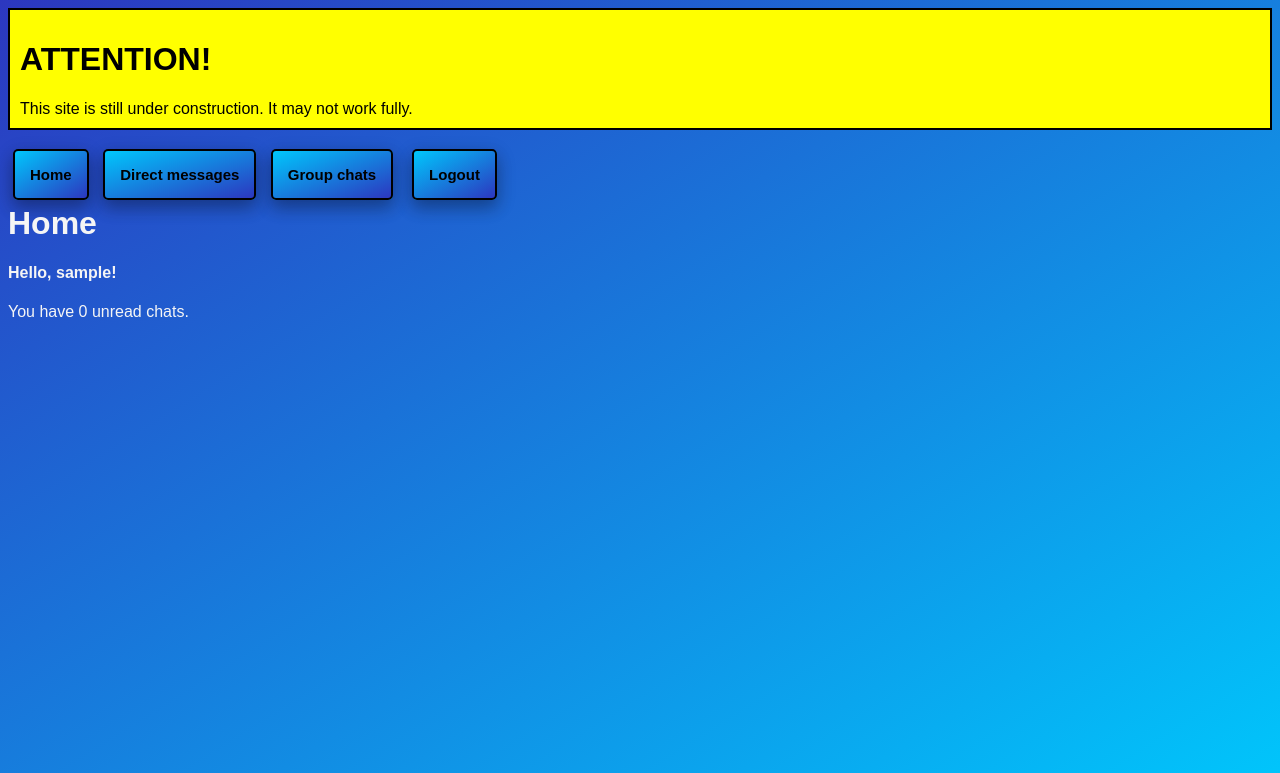
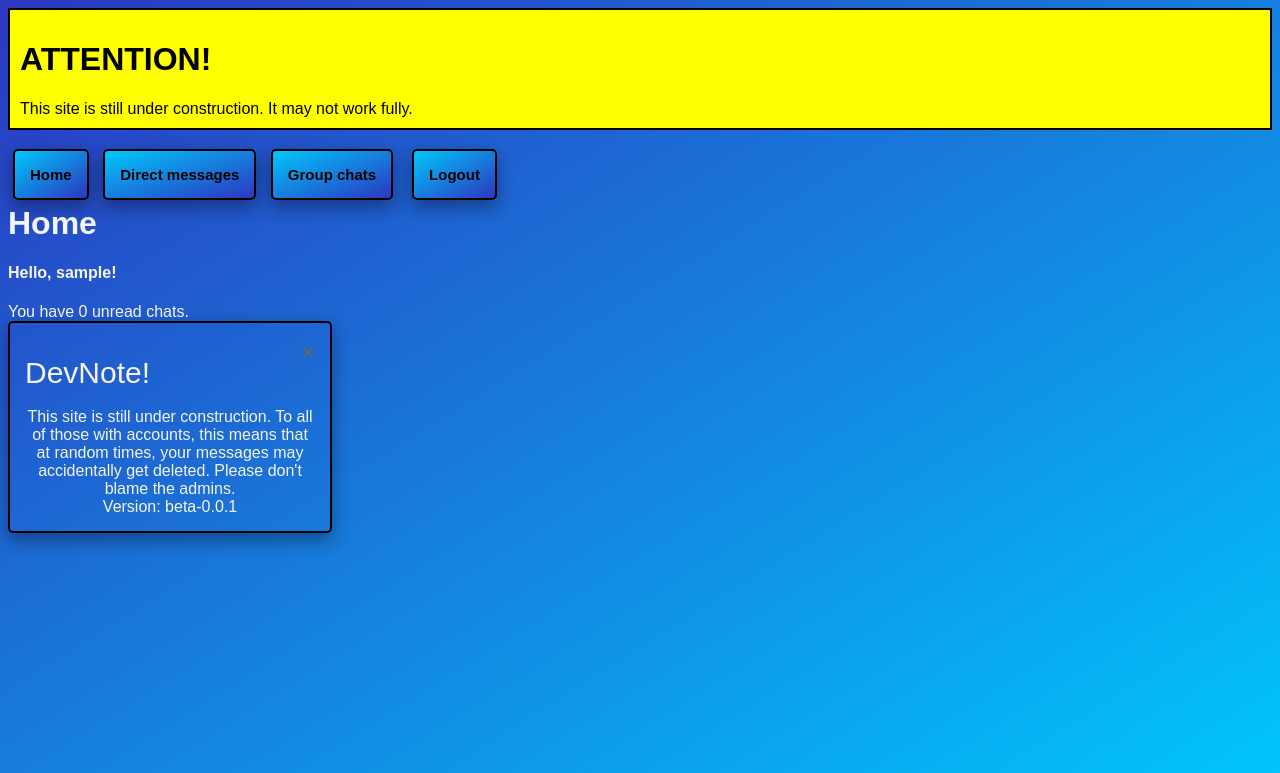
Before and after one commit to jacobef/vikramMessaging, a Django app: page / in a window 1280 px wide. Shown: the top 773 px of the page. Run offline with Django 4.2, Linux system fonts and the light colour scheme; the visitor is signed in with stand-in values (Sample User, id 1); data that the repository does not hold is empty.

```diff
--- a/messaging/admin.py
+++ b/messaging/admin.py
@@ -4,3 +4,4 @@ from messaging import models
 admin.site.register(models.MessagingGroup)
 admin.site.register(models.GroupMessage)
 admin.site.register(models.DirectMessage)
+admin.site.register(models.DirectMessageLine)
--- a/messaging/urls.py
+++ b/messaging/urls.py
@@ -12,6 +12,7 @@ urlpatterns = [
     path("gcs/new/", views.NewChat.as_view(), name="new_chat"),
 
     path("dms/", views.view_dms, name="view_dms"),
-    path("dms/<int:user_pk>/", views.view_dm, name="view_dm"),
+    path("dms/<int:dm_line_pk>/", views.view_dm_line, name="view_dm_line"),
     path("dms/message/<int:dm_pk>/delete", views.delete_dm, name="delete_dm"),
+    path("dms/new/", views.new_dm_line, name="new_dm_line")
 ]
--- a/static/style.css
+++ b/static/style.css
@@ -104,7 +104,7 @@ select {
   color: white;
   padding: 5px;
   min-width: 150px;
-  min-height: 200px;
+  min-height: 100px;
 }
 option {
   background: linear-gradient(to left top, #00c7fc, #2c37bf);
@@ -133,3 +133,40 @@ a.del {
   background: red;
   padding: 5px;
 }
+.card {
+    border-radius: 5px;
+    border: 2px solid black;
+    padding: 10px;
+    box-shadow: 0 8px 16px 0 rgba(0,0,0,0.2), 0 6px 20px 0 rgba(0,0,0,0.19);
+    width: 300px;
+    -webkit-transition-duration: 0.4s;
+    transition-duration: 0.4s;
+    display: block;
+}
+.card:hover {
+    border-radius: 5px;
+    border: 2px solid black;
+    padding: 10px;
+    box-shadow: 0 8px 16px 0 rgba(0,0,0,0.4), 0 6px 20px 0 rgba(0,0,0,0.4);
+    width: 200px;
+}
+.card-txt {
+    padding: 5px;
+    overflow: auto;
+    text-align: center;
+}
+.card-img {
+  border-radius: 5px;
+  width: 200px;
+  object-fit: contain;
+}
+.card-header {
+  text-align: left;
+  font-size: 30px;
+}
+.closebtn {
+  float: right;
+  font-size: 25px;
+  cursor: pointer;
+    color: #666666;
+}
--- a/templates/group_chats.html
+++ b/templates/group_chats.html
@@ -3,12 +3,12 @@
     {% include "force_refresh_snippet.html" %}
     <h1>Messages</h1><br>
     <h3>Groups:</h3>
-    <br><br><br>
-    {% for chat in chats %}
+    <nav class="line"></nav>
+    {% for chat in chats %}<br>
         {% if user not in chat.read_list.all %}
             Unread messages are in the {{ chat.name }} chat!!!<br><br>
         {% endif %}
-        <a href="{% url "messaging:view_chat" chat_pk=chat.pk %}">{{ chat.name }}</a><br><br><nav class="line"></nav><br>
+        <a href="{% url "messaging:view_chat" chat_pk=chat.pk %}">{{ chat.name }}</a><br><br><nav class="line"></nav>
     {% endfor %}
     <br>
     Make a new chat:
--- a/templates/home.html
+++ b/templates/home.html
@@ -3,4 +3,15 @@
     <h1>Home</h1>
     <h4>Hello, {{ user }}!</h4>
     You have {{ num_unread_chats }} unread chats.
+    <div class="card">
+    <div class="card-txt">
+        <div class="closebtn" onclick="this.parentElement.style.display='none';">&times;</div><br>
+        <div class="card-header">
+            DevNote!
+        </div>
+        <br>
+        This site is still under construction. To all of those with accounts, this means that at random times, your messages may accidentally get deleted. Please don't blame the admins.<br>
+        Version: beta-0.0.1
+    </div>
+    </divclass>
 {% endblock %}
```
Also changed, not shown: messaging/models.py (+8 -3 lines), messaging/views.py (+37 -11 lines), templates/new_dm_line.html (added, +17 -0 lines), templates/view_dms.html (+20 -4 lines), templates/view_dm_line.html (renamed from templates/view_dm.html).
